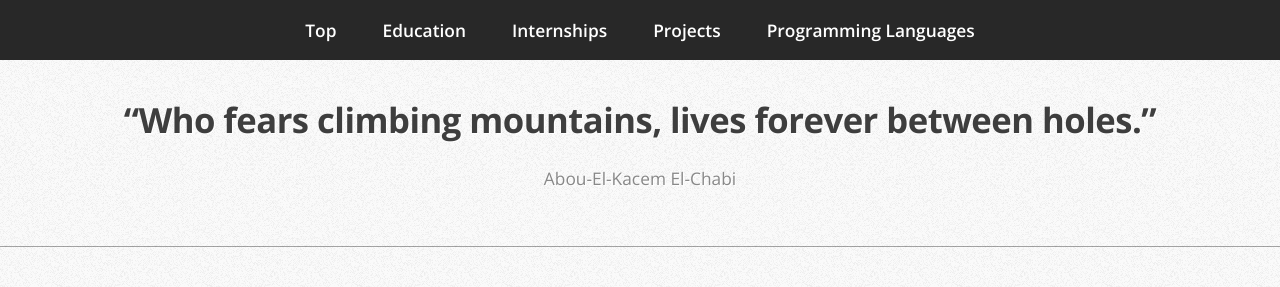
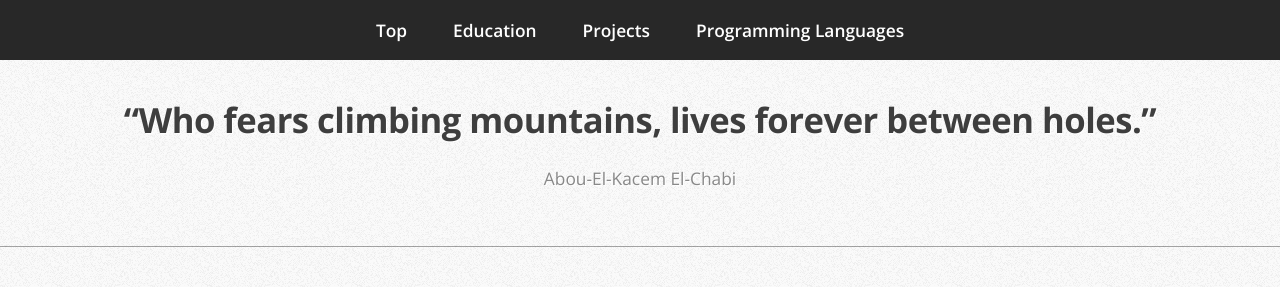
Before and after one commit to okba1/okba1.github.io, a plain HTML site: page index.html in a window 1280 px wide. Shown: the top 287 px of the page. Drawn offline with nearby package versions, Linux system fonts and the light colour scheme.

Commit message:
remove interships

```diff
--- a/index.html
+++ b/index.html
@@ -21,7 +21,7 @@
 				<ul class="container">
 					<li><a href="#top">Top</a></li>
 					<li><a href="#education">Education</a></li>
-					<li><a href="#internships">Internships</a></li>
+					<!--<li><a href="#internships">Internships</a></li>-->
 					<li><a href="#work">Projects</a></li>
 					<li><a href="#languages">Programming Languages</a></li>
 				</ul>
```
